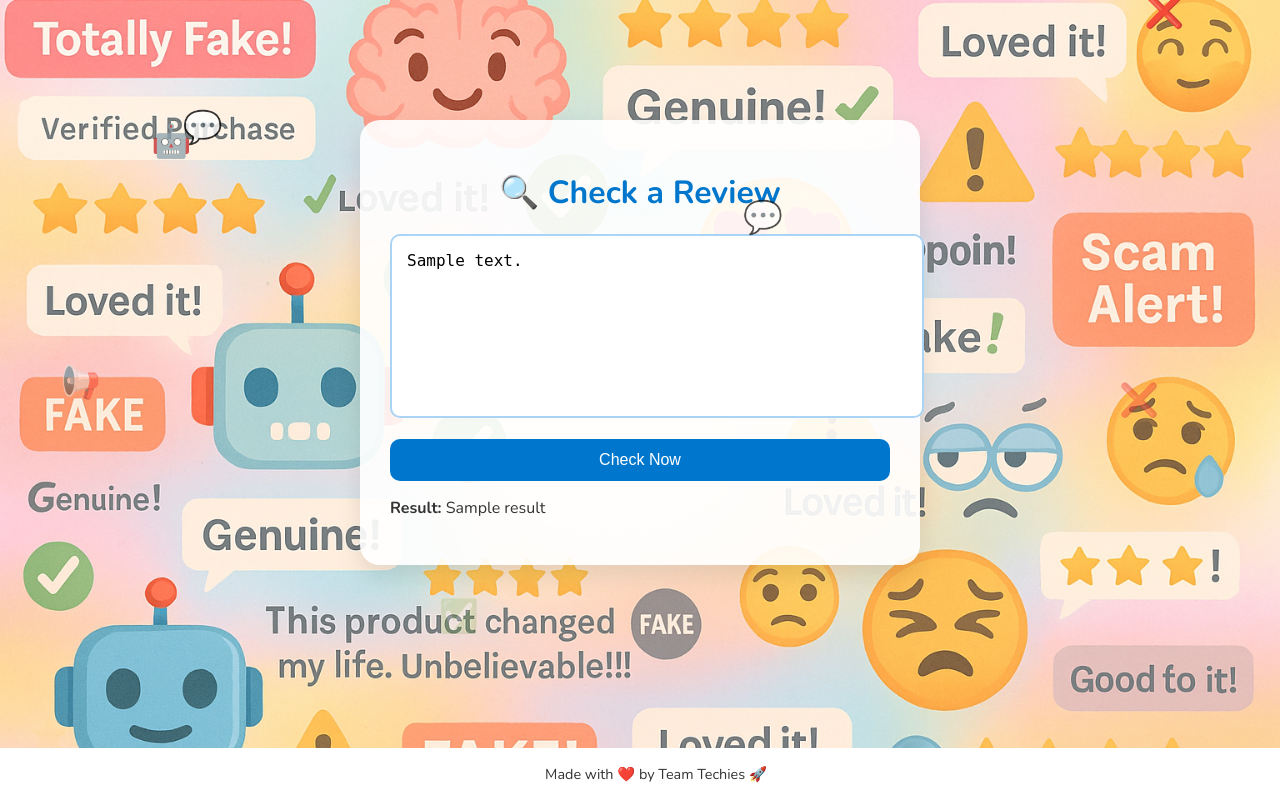
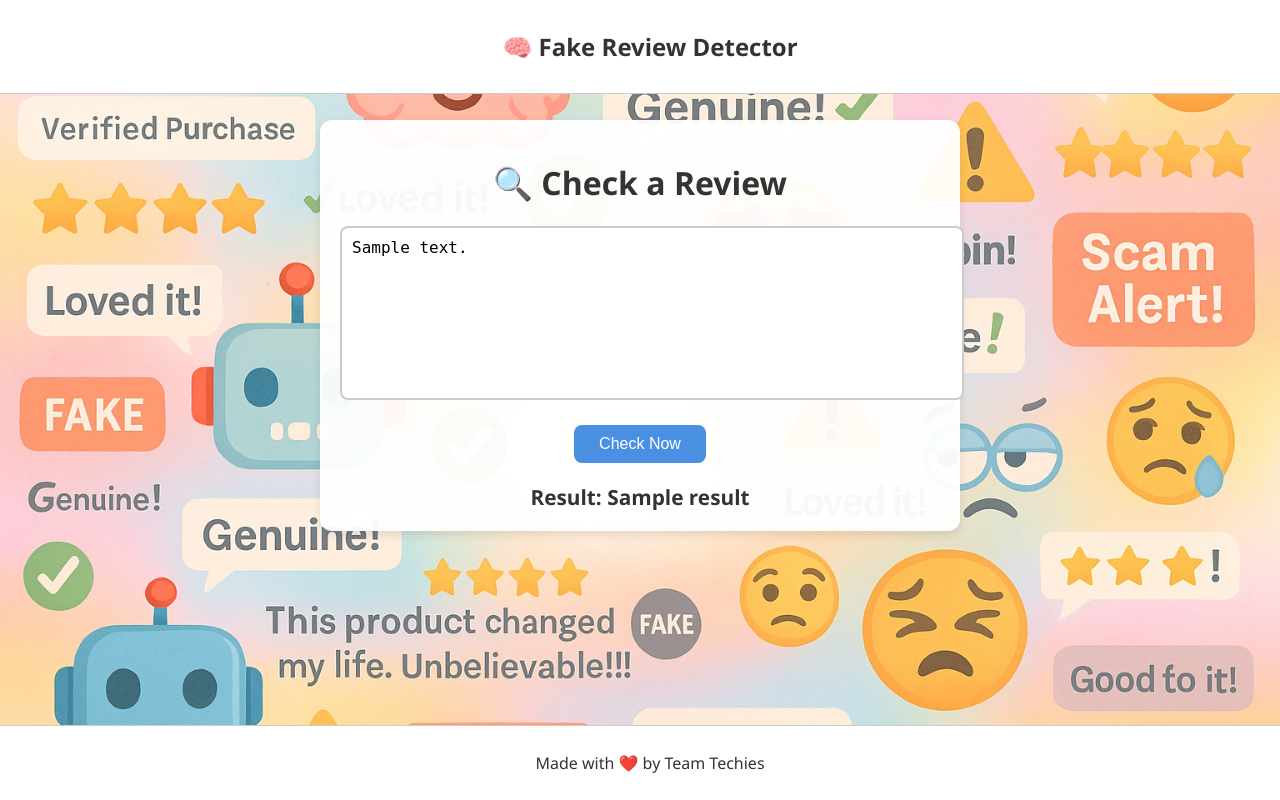
Before and after one commit to Pg-umit/fake-review-detector, a Flask app: template templates/index.html in a window 1280 px wide. Run offline with Flask 3, Linux system fonts and the light colour scheme; the template is opened without the code that fills it: most values are stand-ins (such as "Sample title", 1, 10 or a date in 2020); parts of the project's set-up code (start-up, migrations or seed data) failed here and were passed over.

```diff
--- a/templates/index.html
+++ b/templates/index.html
@@ -3,169 +3,97 @@
 <head>
     <meta charset="UTF-8">
     <title>Fake Review Detector</title>
-    <link href="https://fonts.googleapis.com/css2?family=Nunito:wght@300;700&display=swap" rel="stylesheet">
     <style>
         body {
             margin: 0;
-            font-family: 'Nunito', sans-serif;
+            padding: 0;
             background: url("/static/background.png") no-repeat center center fixed;
             background-size: cover;
+            font-family: 'Segoe UI', sans-serif;
             color: #333;
-            overflow-x: hidden;
         }
+
         header, footer {
-            background-color: white;
-            padding: 1rem;
-            text-align: center;
             position: fixed;
             width: 100%;
-            z-index: 1000;
+            background-color: white;
+            text-align: center;
+            padding: 10px;
+            z-index: 100;
         }
-        header { top: 0; }
-        footer { bottom: 0; font-size: 0.9rem; }
+
+        header {
+            top: 0;
+            border-bottom: 1px solid #ccc;
+        }
+
+        footer {
+            bottom: 0;
+            border-top: 1px solid #ccc;
+        }
 
         .container {
-            margin: 120px auto 80px;
-            padding: 30px;
-            max-width: 500px;
-            background-color: rgba(255, 255, 255, 0.9);
-            border-radius: 20px;
-            box-shadow: 0 10px 25px rgba(0,0,0,0.1);
-            animation: fadeIn 1.2s ease-in-out;
-        }
-
-        h1 {
+            max-width: 600px;
+            margin: 120px auto 80px auto;
+            padding: 20px;
+            background: rgba(255, 255, 255, 0.95);
+            border-radius: 12px;
+            box-shadow: 0 4px 10px rgba(0,0,0,0.1);
             text-align: center;
-            color: #0077cc;
-            font-size: 2rem;
-            margin-bottom: 20px;
         }
 
         textarea {
             width: 100%;
             height: 150px;
-            padding: 15px;
-            border: 2px solid #aad4f5;
-            border-radius: 10px;
+            padding: 10px;
+            margin-bottom: 20px;
             font-size: 1rem;
+            border: 2px solid #ccc;
+            border-radius: 8px;
             resize: none;
         }
 
         button {
-            margin-top: 15px;
-            width: 100%;
-            padding: 12px;
-            background-color: #0077cc;
+            padding: 10px 25px;
+            font-size: 1rem;
+            background-color: #4A90E2;
             color: white;
             border: none;
-            font-size: 1rem;
-            border-radius: 10px;
+            border-radius: 8px;
             cursor: pointer;
-            transition: background 0.3s ease;
-        }
-
-        button:hover {
-            background-color: #005fa3;
         }
 
         .result {
-            text-align: center;
-            margin-top: 15px;
-            font-size: 1.2rem;
+            margin-top: 20px;
+            font-size: 1.3rem;
             font-weight: bold;
-            color: #444;
-        }
-
-        /* Typing bot animation */
-        .typing-indicator {
-            display: flex;
-            justify-content: center;
-            margin-top: 15px;
-        }
-
-        .dot {
-            height: 10px;
-            width: 10px;
-            margin: 0 3px;
-            background-color: #bbb;
-            border-radius: 50%;
-            display: inline-block;
-            animation: blink 1.4s infinite;
-        }
-
-        .dot:nth-child(2) { animation-delay: 0.2s; }
-        .dot:nth-child(3) { animation-delay: 0.4s; }
-
-        @keyframes blink {
-            0%, 80%, 100% { opacity: 0; }
-            40% { opacity: 1; }
-        }
-
-        /* Scroll-in animation */
-        @keyframes fadeIn {
-            from { opacity: 0; transform: translateY(30px); }
-            to { opacity: 1; transform: translateY(0); }
-        }
-
-        /* Emoji rain */
-        .emoji-rain {
-            position: fixed;
-            top: -2rem;
-            left: 0;
-            width: 100%;
-            height: 100%;
-            pointer-events: none;
-            overflow: hidden;
-            z-index: 0;
-        }
-
-        .emoji {
-            position: absolute;
-            font-size: 2rem;
-            animation: fall linear infinite;
-        }
-
-        @keyframes fall {
-            0% { top: -2rem; opacity: 1; }
-            100% { top: 100vh; opacity: 0; }
         }
     </style>
 </head>
 <body>
+
+    <header>
+        <h2>🧠 Fake Review Detector</h2>
+    </header>
+
     <div class="container">
         <h1>🔍 Check a Review</h1>
         <form method="POST" action="/">
-          <textarea name="review" placeholder="Paste your review here..." required>{{ review }}</textarea>
+            <textarea name="review" placeholder="Paste your review here...">{{ review }}</textarea>
+            <br>
             <button type="submit">Check Now</button>
         </form>
 
         {% if result %}
-          <p><strong>Result:</strong> {{ result }}</p>
+            <div class="result">
+                Result: {{ result }}
+            </div>
         {% endif %}
     </div>
-  </body>
+
     <footer>
-        Made with ❤️ by Team Techies 🚀
+        <p>Made with ❤️ by Team Techies</p>
     </footer>
 
-    <div class="emoji-rain" id="emojiRain"></div>
-
-    <script>
-        const emojis = ["✨", "💬", "🤖", "📝", "📢", "✅", "❌", "⭐"];
-        function createEmoji() {
-            const emoji = document.createElement("div");
-            emoji.classList.add("emoji");
-            emoji.innerText = emojis[Math.floor(Math.random() * emojis.length)];
-            emoji.style.left = Math.random() * 100 + "vw";
-            emoji.style.animationDuration = 2 + Math.random() * 3 + "s";
-            document.getElementById("emojiRain").appendChild(emoji);
-
-            setTimeout(() => {
-                emoji.remove();
-            }, 5000);
-        }
-
-        setInterval(createEmoji, 500);
-    </script>
 </body>
 </html>
```
Lines whose indentation alone changed are shown as unchanged.
